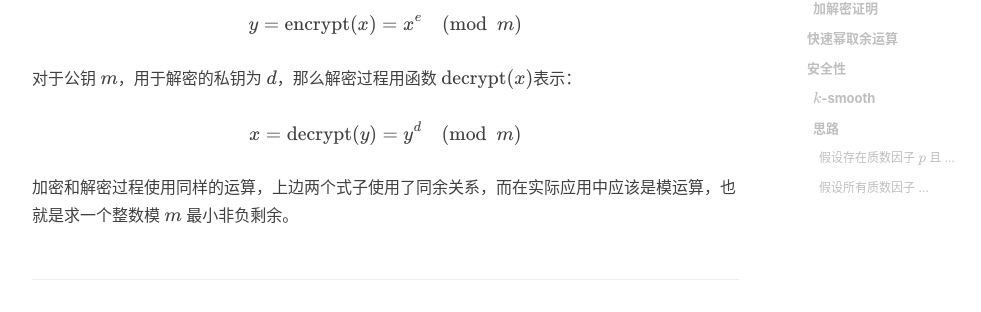
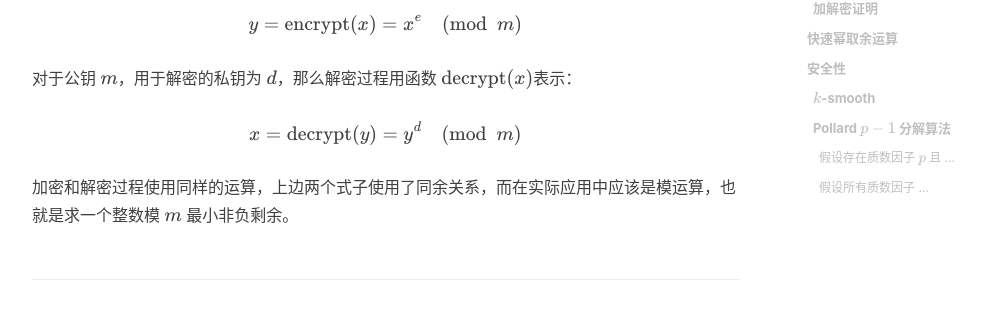
Before and after one commit to kayoch1n/kayoch1n.github.io, a Jekyll site: the page built from _posts/2022-05-01-rsa.markdown, in a window 1280 px wide and 900 px high, scrolled down 637 px. Shown: the part 156-468 px from the top of the window, without its empty margins (233-1214 px from the left). Built offline with Jekyll 4.4.1, drawn with Linux system fonts in a browser that asks for light colours; nearby versions of some CDN libraries; comment, search, counter and statistics services are not loaded.

Commit message:
Update 2022-05-01-rsa.markdown

```diff
--- a/_posts/2022-05-01-rsa.markdown
+++ b/_posts/2022-05-01-rsa.markdown
@@ -161,7 +161,7 @@ def bar(base, exp):
 - $15=3\times5$ 是 $5$-smooth的，不是 $3$-smooth 的，但同时也是 $7$-smooth的，这是因为 $3\lt5\lt7$；
 - $180=2^2\cdot3^2\cdot5$，$180$ 也是 $5$-smooth的。
 
-### 思路
+### Pollard $p-1$ 分解算法
 
 对于一个底数 $a$，由费马小定理可以知道 $a^{p-1}\equiv1\pmod p$，换句话说 $p$ 整除 $a^{p-1}-1$。加上 $p$ 整除 $N$，也就说 $p$ 是 $a^{p-1}-1$ 和 $N$ 的公因数，这个时候运用辗转相除法就可以计算出 $N$ 的一个因子。不过到这里为止因为不清楚 $p$，也就无法获得 $a^{p-1}-1$。
 
```
